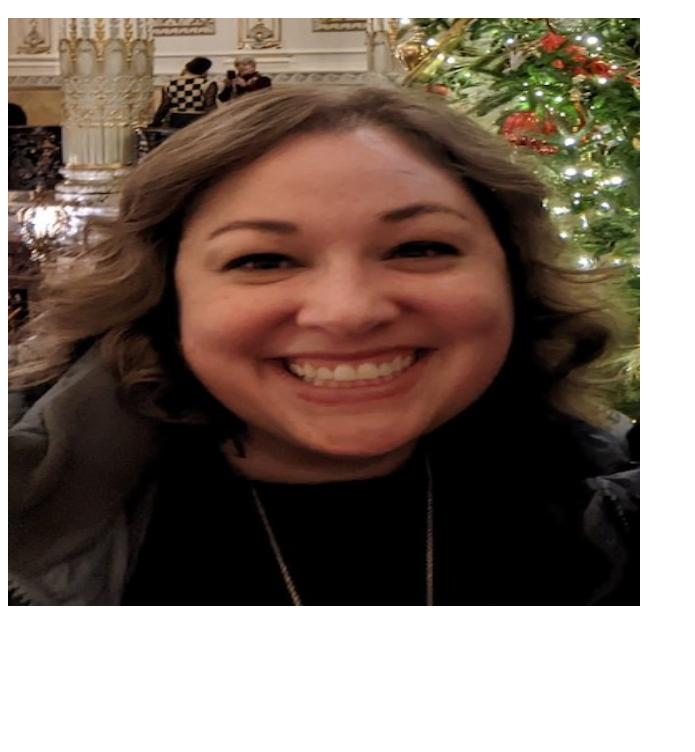
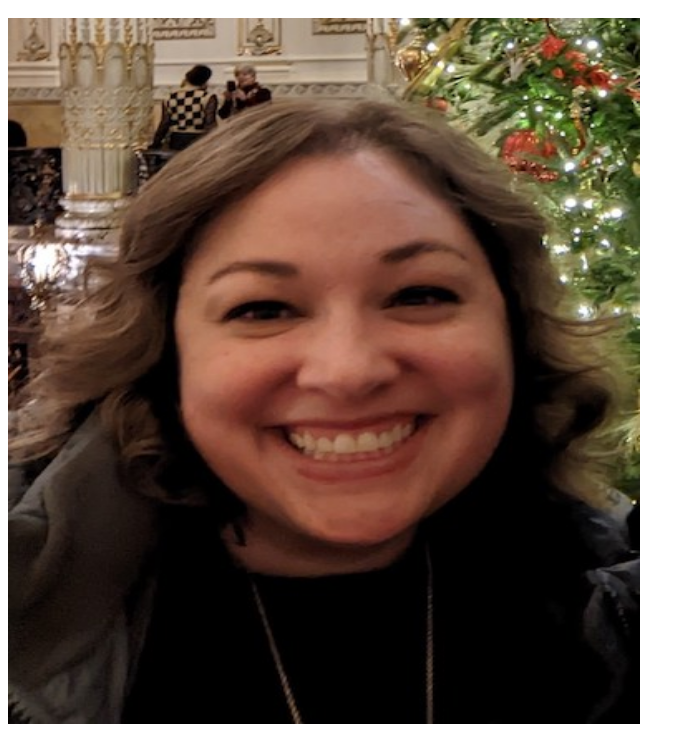
Before and after one commit to wsedas/wsedas.github.io, a plain HTML site: page index.html in a window 1280 px wide. Shown: the part 48-800 px from the top of the page, without its empty margins (0-695 px from the left). Drawn offline with Linux system fonts and the light colour scheme.

Commit message:
Update index.html

```diff
--- a/index.html
+++ b/index.html
@@ -1,4 +1,4 @@
 <html>
     <h1>Wendy's Portfolio</h1>
-    <img src="wendypic.jpg"  width="50%" height="75%">
+    <img src="wendypic.jpg"  width="50%" height="90%">
 </html>
```
